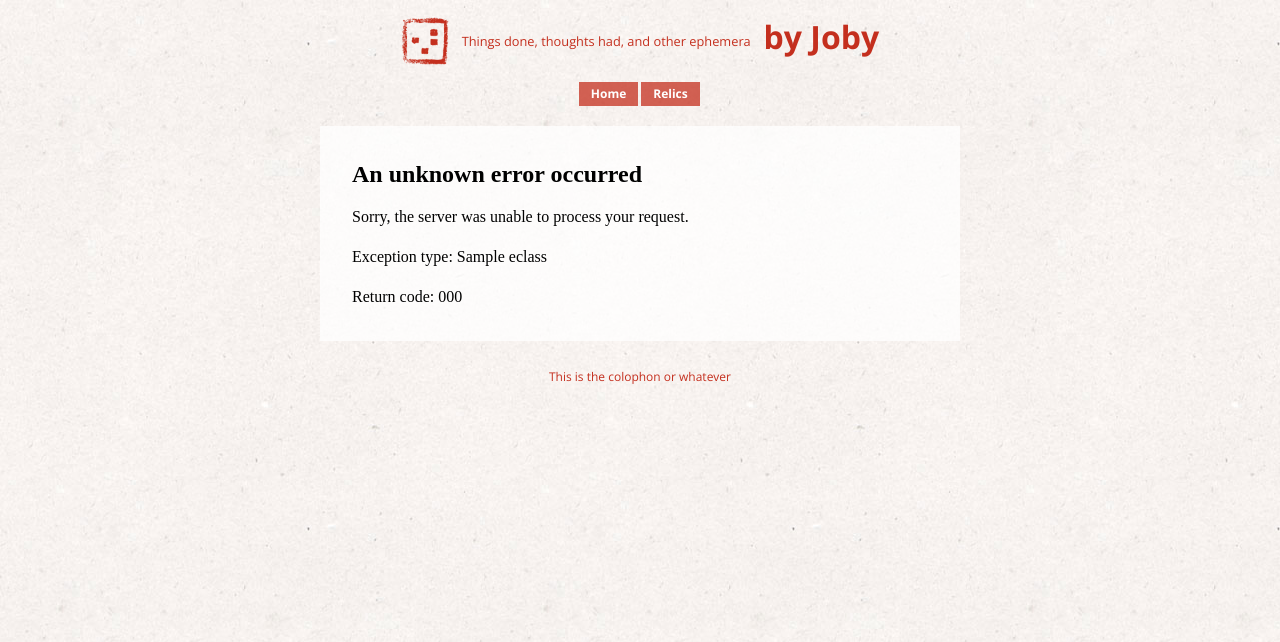
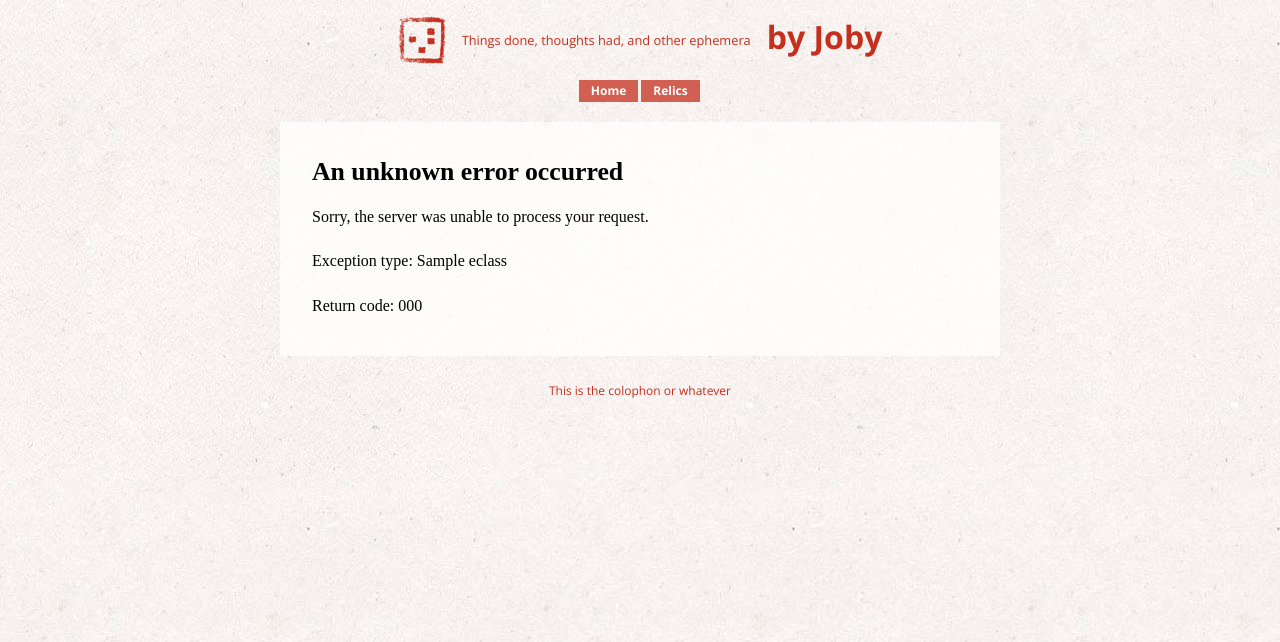
Before and after one commit to joby-lol/byjoby.com, a PHP site: template templates/error/default.twig in a window 1280 px wide. Shown: the top 642 px of the page. Run offline with PHP 8.4, Linux system fonts and the light colour scheme; the template is opened without the code that fills it: most values are stand-ins (such as "Sample title", 1, 10 or a date in 2020); some libraries are stand-ins or nearby versions; some web fonts are replaced.

Commit message:
Improved styling and file sizes, added libraries
Also draft content

```diff
--- a/templates/main.twig
+++ b/templates/main.twig
@@ -34,6 +34,27 @@
 
         <footer id="main-footer">
             This is the colophon or whatever
+            {# library credits #}
+            {% if 'mathjax' in libraries %}
+                <a href="http://www.mathjax.org">
+                    <img title="Powered by MathJax"
+                         src="/images/library-badges/mathjax.gif"
+                         border="0" alt="Powered by MathJax" />
+                </a>
+            {% endif %}
         </footer>
+
+        {# standardized library includes #}
+        {% if 'mathjax' in libraries %}
+            <script type="text/javascript" src="https://cdn.mathjax.org/mathjax/latest/MathJax.js?config=TeX-MML-AM_CHTML"></script>
+            <script>
+                MathJax.Hub.Config({
+                    tex2jax: {
+                        inlineMath: [['$', '$'], ['\\(', '\\)']],
+                        processEscapes: true
+                    }
+                });
+            </script>
+        {% endif %}
     </body>
 </html>
--- a/web/assets/main.css
+++ b/web/assets/main.css
@@ -11,17 +11,82 @@ img {
 }
 
 /*
+    Links
+    Nothing fancy here, just colors I like
+*/
+a[href] {
+    color:rgb(0, 52, 254);
+    text-decoration:none;
+    background:rgba(0, 52, 254, 0.1);
+}
+a[href]:visited {
+    color:rgb(120, 83, 0);
+    background:rgba(120, 83, 0, 0.1);
+}
+a[href]:hover {
+    text-decoration:underline;
+    color:rgb(196, 46, 30);
+    background:rgba(196, 46, 30, 0.1);
+}
+a[href]:active {
+    color:rgb(23, 148, 51);
+    background:rgba(23, 148, 51, 0.1);
+}
+
+/*
+    Block element margins and sizes
+*/
+h1, h2, h3, h4, h5, h6,
+p, figure, ul, ol {
+    margin: 1.4rem 0;
+}
+p, li {
+    max-width: 30em;
+}
+ul, ol {
+    padding-left:1.4em;
+}
+
+/*
     Main typography
 */
 body {
     font-family: serif;
-    background:#f6f2ef url(/assets/img/ricepaper.jpg);
-    margin:1em;
+    background:#f6f2ef;
+    margin:1em 0;
     text-align:center;
-    line-height:1.5em;
+    line-height:1.4em;
 }
 h1, h2, h3, h4, h5, h6 {
+    font-weight:normal;
+    font-style:italic;
     font-family: "Droid Serif", serif;
+    margin-top:2.8rem;
+}
+h1 {
+    font-style:normal;
+    font-size:1.61em;
+}
+h1:first-child {
+    margin-top:1.4rem;
+}
+h1, h2 {
+    font-weight:bold;
+}
+h2 {
+    font-size:1.46em;
+}
+h3 {
+    font-size:1.33em;
+}
+h4 {
+    font-size:1.21em;
+}
+h5 {
+    font-size:1.1em;
+}
+h6 {
+    font-size:1em;
 }
 #main-header,
 #main-nav,
@@ -30,6 +95,7 @@ h1, h2, h3, h4, h5, h6 {
     text-align:center;
     color:rgba(196, 47, 30, 1);
 }
+
 /*
     Main layout
 */
@@ -46,26 +112,19 @@ h1, h2, h3, h4, h5, h6 {
     display:inline-block;
     text-decoration:none;
     color:inherit;
+    background:transparent;
 }
-#main-header h1:before {
+#main-header h1 a:before {
     content:"";
     display:inline-block;
-    height:1.5em;
-    width:1.5em;
+    height:3rem;
+    width:3rem;
     background-image:url(/assets/img/logo.png);
     background-size:contain;
     background-position:center center;
     background-repeat:no-repeat;
     vertical-align:middle;
-}
-#main-header h1 a:before {
-    content:"Things done, thoughts had, and other ephemera";
-    display:inline-block;
-    vertical-align:middle;
-    font-weight:100;
-    font-size:0.4em;
-    text-align:center;
-    margin:1em;
+    margin-right:1rem;
 }
 #main-nav {
     margin:2em 0;
@@ -96,6 +155,7 @@ h1, h2, h3, h4, h5, h6 {
     font-size:0.75em;
     margin:2em 0;
 }
+
 /*
     Content-area rules
 */
@@ -107,19 +167,21 @@ aside:after, section:after, article:after {
 }
 body > section,
 body > article {
+    max-width:45em;
     margin: 1em auto;
     padding:1em 2em;
-    max-width:40em;
     background:rgba(255,255,255,0.75);
 }
 body > * {
     text-align:left;
 }
 aside, figure {
-    background:rgba(246, 242, 239, 0.5);
-    border:2px dotted rgb(246, 242, 239);
+    color:rgb(120, 83, 0);
+    background:rgba(255, 231, 176, 0.15);
+    border:2px dotted rgba(120, 83, 0, 0.25);
     padding:0.125em 1.5em;
     margin:1em 0;
+    font-size:0.9em;
 }
 figure {
     padding-bottom: 1em;
@@ -129,17 +191,31 @@ figure > *:first-child {
     margin-top:1em;
 }
 figcaption {
-    color:rgb(154, 134, 118);
     line-height:1.2em;
-    font-size:0.85em;
 }
-.major-figure {
+.major-figure,
+aside:last-child,
+figure:last-child {
     width:100%;
     margin:1em auto;
-    box-shadow:0 0.25em 1em rgb(246, 242, 239);
-    border:2px solid rgb(246, 242, 239);
 }
-@media (min-width:30em) {
+@media (min-width:40em) {
+    body {
+        background-image:url(/assets/img/ricepaper.jpg);
+        margin:1em;
+    }
+    #main-header h1 a:before {
+        content:"Things done, thoughts had, and other ephemera";
+        background-position:center left;
+        display:inline-block;
+        vertical-align:middle;
+        font-weight:lighter;
+        font-size:0.4em;
+        text-align:center;
+        padding-left: 4rem;
+        line-height:3rem;
+        width:auto;
+    }
     aside, figure {
         width:50%;
         float:right;
```
Also changed, not shown: content/images/library-badges/mathjax.gif (added), web/assets/img/logo.png, web/assets/img/ricepaper.jpg, 1 other file.
